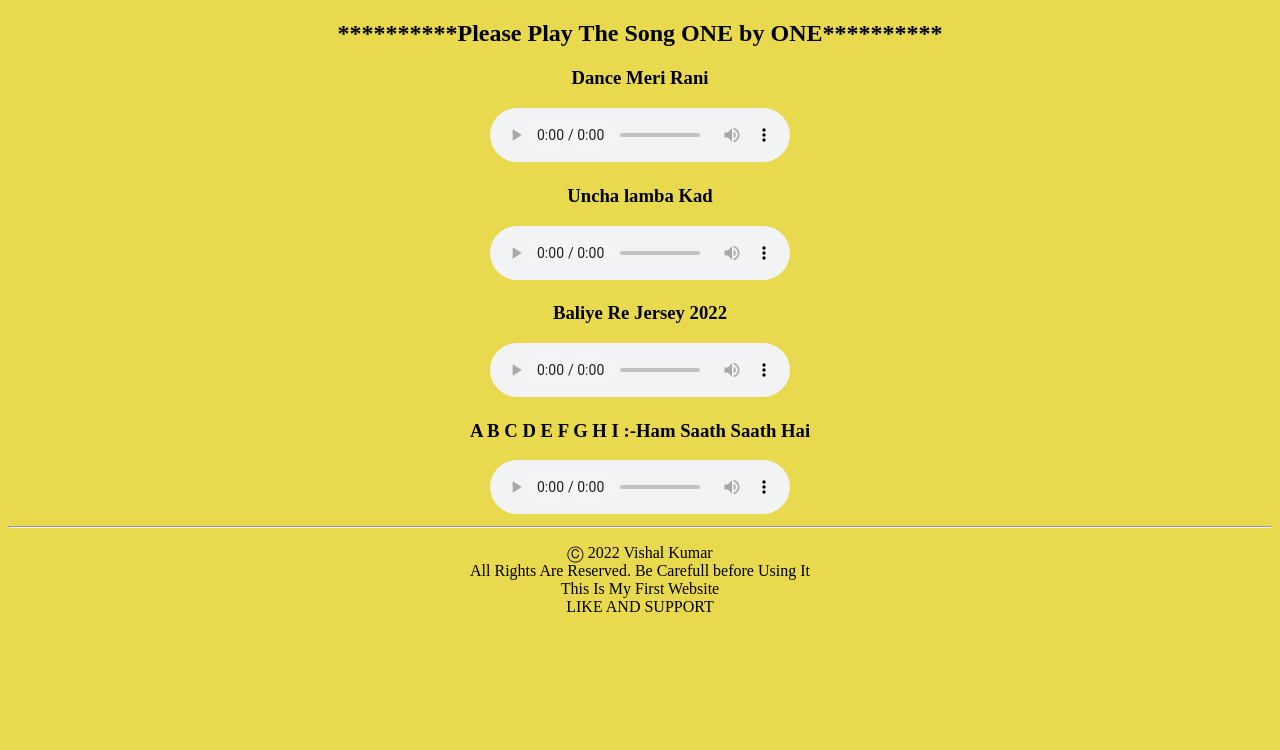
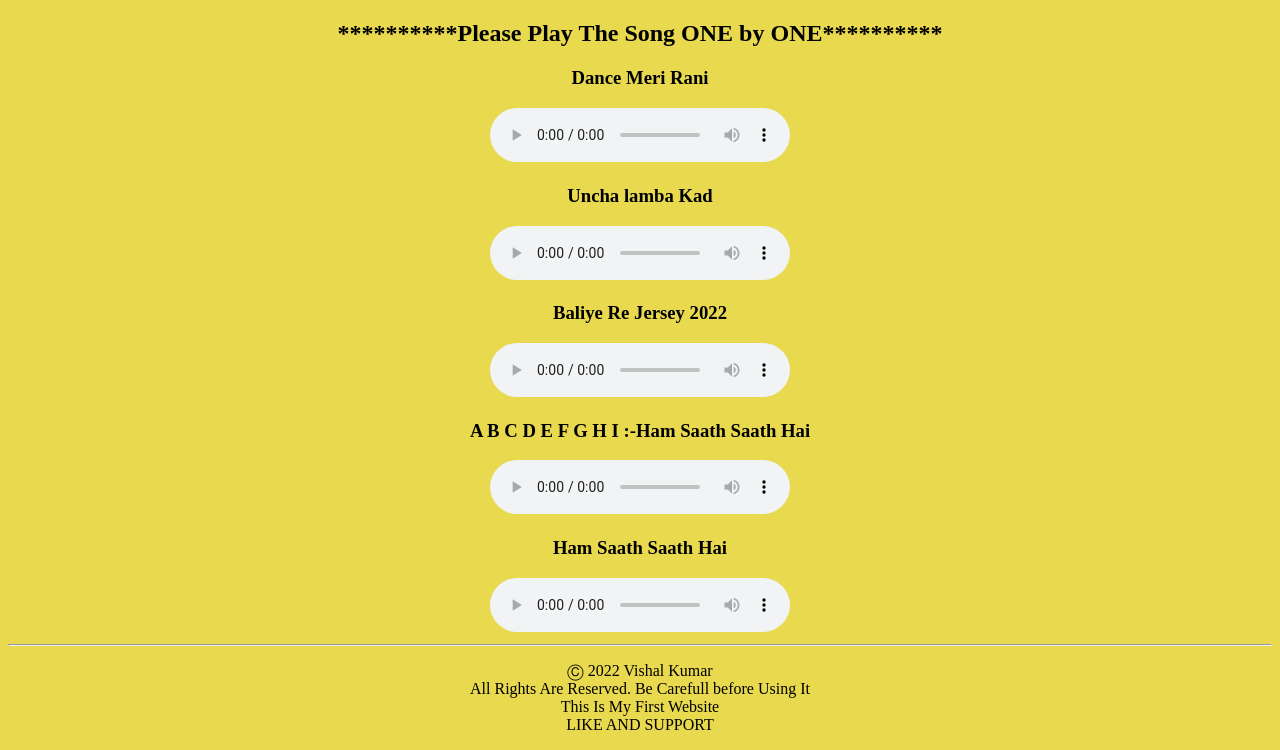
Before and after one commit to itzzmevishal/itzzmevishal.github.io, a plain HTML site: page index.html in a window 1280 px wide. Shown: the part 918-1668 px from the top of the page. Before the commit the page ends 1550 px from the top, so only its background shows below. Drawn offline with Linux system fonts and the light colour scheme.

Commit message:
Update index.html

```diff
--- a/index.html
+++ b/index.html
@@ -57,6 +57,12 @@
             <source src="https://docs.google.com/uc?export=download&id=1SOzj6lrctRv9SX5GlU723McFhOtFMYTU" alt="Uncha Lamba Kad" />
         </audio>
 
+        <h3>Ham Saath Saath Hai</h3>
+        <audio controls="controls">
+            Your browser does not support the &lt;audio&gt; tag.
+            <source src="https://docs.google.com/uc?export=download&id=l1g8TXBa0c7a_Adm-AsObz_Xok_fuSAY6" alt="Uncha Lamba Kad" />
+        </audio>
+
 
         <hr>
         <p>Ⓒ 2022 Vishal Kumar <br> All Rights Are Reserved. Be Carefull before Using It<br>
```
